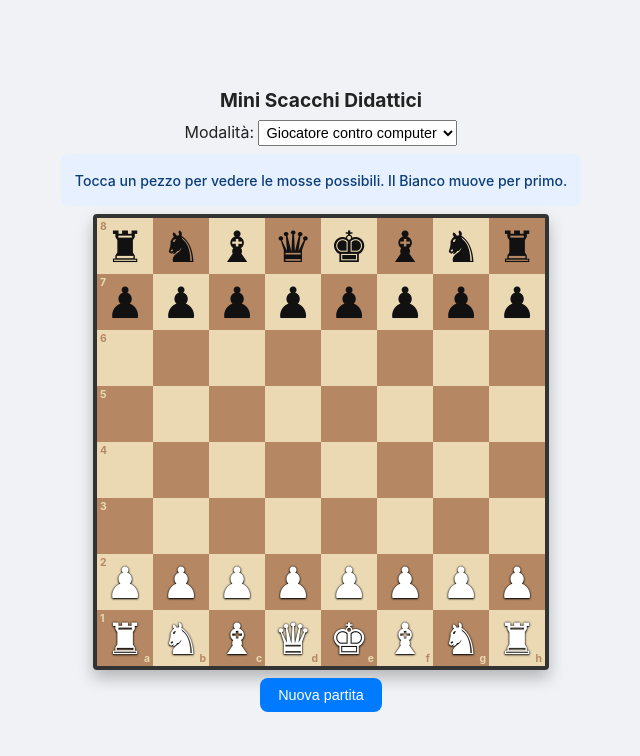
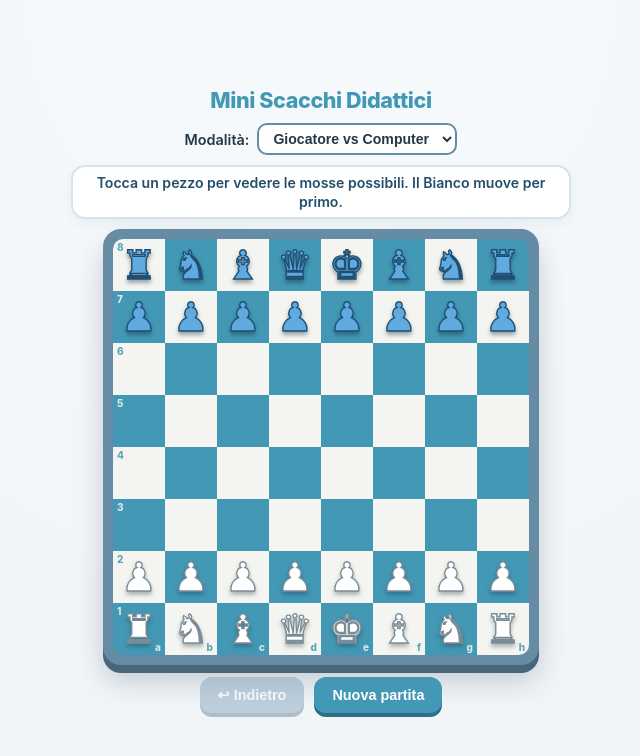
Before and after one commit to giuliatrc-cyber/Mini-scacchi, a plain HTML site: page index.html in a window 1280 px wide. Shown: the whole page, without its empty margins (319-959 px from the left). Drawn offline with Linux system fonts and the light colour scheme.

Commit message:
index.html

```diff
--- a/index.html
+++ b/index.html
@@ -6,47 +6,250 @@
 <title>Mini Scacchi Didattici</title>
 <meta name="color-scheme" content="light dark">
 <style>
-:root{--bg:#f0f2f5;--fg:#222;--card:#e6f0ff;--cardfg:#0b3d7a;--btn:#007aff;--lt:#ebd9b4;--dk:#b58863;
-box-sizing:border-box;padding-top:env(safe-area-inset-top,0px);padding-bottom:env(safe-area-inset-bottom,0px)}
-@media (prefers-color-scheme:dark){:root:not([data-theme="light"]){--bg:#17181c;--fg:#eee;--card:#1f2a3d;--cardfg:#cfe2ff}}
-:root[data-theme="dark"]{--bg:#17181c;--fg:#eee;--card:#1f2a3d;--cardfg:#cfe2ff}
+:root{
+  --bg:#eef3f7;
+  --fg:#233848;
+  --card:#ffffff;
+  --cardfg:#234e6b;
+  --btn:#4298b5;
+  --btn-shadow:#2c6f87;
+  --btn2:#769ab3;
+  --btn2-shadow:#53748a;
+  --lt:#f4f5f0;
+  --dk:#4298b5;
+  --frame:#668ba4;
+  --frame-dark:#46667c;
+  box-sizing:border-box;
+  padding-top:env(safe-area-inset-top,0px);
+  padding-bottom:env(safe-area-inset-bottom,0px);
+}
+@media (prefers-color-scheme:dark){
+  :root:not([data-theme="light"]){
+    --bg:#162029;
+    --fg:#eaf2f8;
+    --card:#20303d;
+    --cardfg:#d8ecf8;
+  }
+}
+:root[data-theme="dark"]{
+  --bg:#162029;
+  --fg:#eaf2f8;
+  --card:#20303d;
+  --cardfg:#d8ecf8;
+}
 html,body{height:100%}
-body{margin:0;background:var(--bg);color:var(--fg);font-family:-apple-system,BlinkMacSystemFont,"Segoe UI",Roboto,Helvetica,Arial,sans-serif;
-display:flex;flex-direction:column;align-items:center;justify-content:center;gap:8px;overflow:hidden}
-h1{font-size:1.2rem;margin:0}
-select{font-size:.9rem;padding:3px}
-#status{width:min(92vw,520px);min-height:3.2rem;display:flex;align-items:center;justify-content:center;text-align:center;
-font-size:.88rem;font-weight:500;padding:4px 10px;background:var(--card);color:var(--cardfg);border-radius:8px;box-sizing:border-box;white-space:pre-line}
-#board{display:grid;grid-template-columns:repeat(8,1fr);grid-template-rows:repeat(8,1fr);
-width:min(94vw,56dvh);height:min(94vw,56dvh);border:4px solid #333;border-radius:4px;box-shadow:0 8px 16px rgba(0,0,0,.25)}
-.sq{position:relative;display:flex;align-items:center;justify-content:center;font-size:min(9vw,5.4dvh);
-cursor:pointer;user-select:none;-webkit-user-select:none;-webkit-tap-highlight-color:transparent}
-.l{background:var(--lt)}.d{background:var(--dk)}
-.sel{background:#f6f669!important}.last{box-shadow:inset 0 0 0 100px rgba(255,235,59,.35)}
+body{
+  margin:0;
+  background:radial-gradient(circle at top, #f7fafc 0%, var(--bg) 100%);
+  color:var(--fg);
+  font-family:"Nunito",-apple-system,BlinkMacSystemFont,"Segoe UI",Roboto,Helvetica,Arial,sans-serif;
+  display:flex;
+  flex-direction:column;
+  align-items:center;
+  justify-content:center;
+  gap:10px;
+  overflow:hidden;
+}
+@media (prefers-color-scheme:dark){
+  body{background:var(--bg);}
+}
+h1{
+  font-size:1.35rem;
+  font-weight:800;
+  letter-spacing:-0.02em;
+  margin:0;
+  color:var(--dk);
+}
+.top-bar{
+  display:flex;
+  align-items:center;
+  gap:8px;
+  font-size:.9rem;
+  font-weight:600;
+}
+select{
+  font-size:.88rem;
+  font-weight:600;
+  padding:5px 10px;
+  border-radius:10px;
+  border:2px solid var(--frame);
+  background:var(--card);
+  color:var(--fg);
+  cursor:pointer;
+  outline:none;
+}
+#status{
+  width:min(92vw,500px);
+  min-height:3.3rem;
+  display:flex;
+  align-items:center;
+  justify-content:center;
+  text-align:center;
+  font-size:.88rem;
+  font-weight:600;
+  line-height:1.35;
+  padding:6px 14px;
+  background:var(--card);
+  color:var(--cardfg);
+  border-radius:14px;
+  border:2px solid rgba(102,139,164,0.25);
+  box-shadow:0 4px 12px rgba(35,56,72,0.06);
+  box-sizing:border-box;
+  white-space:pre-line;
+}
+.board-wrap{
+  padding:10px;
+  background:var(--frame);
+  border-radius:18px;
+  box-shadow:0 8px 0 var(--frame-dark), 0 16px 28px rgba(35,56,72,0.22);
+}
+#board{
+  display:grid;
+  grid-template-columns:repeat(8,1fr);
+  grid-template-rows:repeat(8,1fr);
+  width:min(88vw,52dvh);
+  height:min(88vw,52dvh);
+  border-radius:10px;
+  overflow:hidden;
+}
+.sq{
+  position:relative;
+  display:flex;
+  align-items:center;
+  justify-content:center;
+  font-size:min(8.6vw,5dvh);
+  cursor:pointer;
+  user-select:none;
+  -webkit-user-select:none;
+  -webkit-tap-highlight-color:transparent;
+  transition:filter .12s ease;
+}
+.l{background:var(--lt)}
+.d{background:var(--dk)}
+.sel{background:#ffe66d!important}
+.last{box-shadow:inset 0 0 0 100px rgba(255,230,109,0.42)}
 .chk{background:#ff6b6b!important}
-.w{color:#fff;text-shadow:0 0 2px #000,0 1px 2px #000}.b{color:#111}
-.dot::after{content:"";position:absolute;width:28%;height:28%;border-radius:50%;background:rgba(0,0,0,.25)}
-.cap::after{width:88%;height:88%;background:none;border:4px solid rgba(0,0,0,.3);box-sizing:border-box}
-.co{position:absolute;font-size:min(2.2vw,1.3dvh);font-weight:700;pointer-events:none}
-.co.r{top:2px;left:3px}.co.f{bottom:1px;right:3px}
-.l .co{color:var(--dk)}.d .co{color:var(--lt)}
-button{padding:9px 18px;font-size:.9rem;background:var(--btn);color:#fff;border:0;border-radius:8px;cursor:pointer}
-button:active{opacity:.8}
-#promo{display:none;gap:8px}
-#promo button{font-size:1.8rem;padding:2px 14px;background:#fff;color:#111}
+
+/* Pezzi stile pop/3D ispirati al set azzurro e bianco */
+.piece{
+  display:inline-block;
+  line-height:1;
+  transition:transform .12s ease;
+}
+.sq:hover .piece{transform:translateY(-2px)}
+.w{
+  color:#ffffff;
+  -webkit-text-stroke:1.4px #7b8c98;
+  filter:drop-shadow(0 3px 2px rgba(30,50,65,0.35));
+}
+.b{
+  color:#60aae0;
+  -webkit-text-stroke:1.4px #1f4f73;
+  filter:drop-shadow(0 3px 2px rgba(15,35,50,0.42));
+}
+
+.dot::after{
+  content:"";
+  position:absolute;
+  width:28%;
+  height:28%;
+  border-radius:50%;
+  background:rgba(255,255,255,0.65);
+  box-shadow:0 2px 4px rgba(0,0,0,0.2);
+}
+.l.dot::after{background:rgba(66,152,181,0.45)}
+.cap::after{
+  content:"";
+  position:absolute;
+  width:84%;
+  height:84%;
+  border-radius:50%;
+  background:none;
+  border:3.5px solid rgba(255,230,109,0.9);
+  box-shadow:0 0 6px rgba(0,0,0,0.2);
+  box-sizing:border-box;
+}
+.co{
+  position:absolute;
+  font-size:min(2.1vw,1.25dvh);
+  font-weight:800;
+  pointer-events:none;
+  opacity:.85;
+}
+.co.r{top:2px;left:4px}
+.co.f{bottom:2px;right:4px}
+.l .co{color:var(--dk)}
+.d .co{color:var(--lt)}
+
+.controls{
+  display:flex;
+  gap:10px;
+  align-items:center;
+  margin-top:2px;
+}
+button{
+  padding:10px 18px;
+  font-size:.9rem;
+  font-weight:700;
+  background:var(--btn);
+  color:#fff;
+  border:0;
+  border-radius:12px;
+  box-shadow:0 4px 0 var(--btn-shadow);
+  cursor:pointer;
+  transition:transform .08s ease, box-shadow .08s ease, opacity .15s ease;
+}
+button:active:not(:disabled){
+  transform:translateY(3px);
+  box-shadow:0 1px 0 var(--btn-shadow);
+}
+button.secondary{
+  background:var(--btn2);
+  box-shadow:0 4px 0 var(--btn2-shadow);
+}
+button.secondary:active:not(:disabled){
+  box-shadow:0 1px 0 var(--btn2-shadow);
+}
+button:disabled{
+  opacity:.42;
+  cursor:not-allowed;
+  transform:none;
+}
+#promo{
+  display:none;
+  gap:8px;
+  background:var(--card);
+  padding:6px 10px;
+  border-radius:14px;
+  box-shadow:0 6px 16px rgba(0,0,0,0.18);
+}
+#promo button{
+  font-size:1.7rem;
+  padding:4px 12px;
+  background:var(--lt);
+  color:#233848;
+  box-shadow:0 3px 0 #c5ccd1;
+}
 </style>
 </head>
 <body>
 <h1>Mini Scacchi Didattici</h1>
-<label>Modalità:
-<select id="mode" onchange="resetGame()">
-<option value="pvp">Giocatore contro giocatore</option>
-<option value="pvc" selected>Giocatore contro computer</option>
-</select></label>
+<div class="top-bar">
+  <label for="mode">Modalità:</label>
+  <select id="mode" onchange="resetGame()">
+    <option value="pvp">Giocatore vs Giocatore</option>
+    <option value="pvc" selected>Giocatore vs Computer</option>
+  </select>
+</div>
 <div id="status"></div>
-<div id="board"></div>
+<div class="board-wrap">
+  <div id="board"></div>
+</div>
 <div id="promo"></div>
-<button onclick="resetGame()">Nuova partita</button>
+<div class="controls">
+  <button id="undoBtn" class="secondary" onclick="undoMove()" disabled>↩ Indietro</button>
+  <button onclick="resetGame()">Nuova partita</button>
+</div>
 
 <script>
 const G={r:'♜',n:'♞',b:'♝',q:'♛',k:'♚',p:'♟'};
@@ -82,12 +285,12 @@ const BOOK={
 "g1f3 d7d5 g2g3":["g8f6","Il Bianco prepara il fianchetto (Réti): il Nero sviluppa senza fretta."]
 };
 
-let board,turn,sel,last,over,busy,hist,legalSel;
+let board,turn,sel,last,over,checkmate,busy,hist,legalSel,states,aiTimer;
 
 function col(p){return p===p.toUpperCase()?'W':'B'}
 function inB(r,c){return r>=0&&r<8&&c>=0&&c<8}
 function sqName(r,c){return FILES[c]+(8-r)}
-function copy(b){const n=b.map(x=>x.slice());n.cr={...b.cr};n.ep=b.ep;return n}
+function copy(b){const n=b.map(x=>x.slice());n.cr={...b.cr};n.ep=b.ep?[...b.ep]:null;return n}
 
 function attacked(b,r,c,by){
   const P=by==='W'?'P':'p',N=by==='W'?'N':'n',K=by==='W'?'K':'k',
@@ -175,6 +378,51 @@ function bestMove(){
 
 function setStatus(t){document.getElementById('status').textContent=t}
 
+function saveState(){
+  states.push({
+    board:copy(board),
+    turn:turn,
+    last:last?[...last]:null,
+    hist:[...hist]
+  });
+}
+
+function updateUndoBtn(){
+  const btn=document.getElementById('undoBtn');
+  // Sempre possibile finché ci sono mosse nello storico, tranne in caso di scacco matto
+  btn.disabled = checkmate || states.length <= 1;
+}
+
+function undoMove(){
+  if(checkmate || states.length <= 1) return;
+  if(aiTimer){clearTimeout(aiTimer);aiTimer=null;}
+  document.getElementById('promo').style.display='none';
+
+  const mode=document.getElementById('mode').value;
+  // Contro il computer, se tocca al Bianco annulliamo 2 mezze mosse (risposta AI + mossa giocatore).
+  // Se il computer stava ancora pensando (turno Nero), annulliamo solo la mossa appena fatta dal giocatore.
+  let steps = (mode==='pvc' && turn==='W' && states.length > 2) ? 2 : 1;
+  while(steps > 0 && states.length > 1){
+    states.pop();
+    steps--;
+  }
+
+  const prev = states[states.length - 1];
+  board = copy(prev.board);
+  turn = prev.turn;
+  last = prev.last ? [...prev.last] : null;
+  hist = [...prev.hist];
+  sel = null;
+  legalSel = [];
+  over = false;
+  checkmate = false;
+  busy = false;
+
+  setStatus('Mossa annullata. ' + turnText());
+  render();
+  updateUndoBtn();
+}
+
 function render(){
   const el=document.getElementById('board');let h='';
   const ck=!over&&inCheck(board,turn)?kingPos(board,turn):null;
@@ -187,7 +435,7 @@ function render(){
     const p=board[r][c];
     h+=`<div class="${cls}" data-r="${r}" data-c="${c}">`+
       (c===0?`<span class="co r">${8-r}</span>`:'')+(r===7?`<span class="co f">${FILES[c]}</span>`:'')+
-      (p?`<span class="${col(p)==='W'?'w':'b'}">${G[p.toLowerCase()]}\uFE0E</span>`:'')+`</div>`;
+      (p?`<span class="piece ${col(p)==='W'?'w':'b'}">${G[p.toLowerCase()]}\uFE0E</span>`:'')+`</div>`;
   }
   el.innerHTML=h;
 }
@@ -198,12 +446,21 @@ function turnText(){
 }
 function afterMove(note){
   turn=turn==='W'?'B':'W';
+  saveState();
   const ms=allMoves(board,turn);
-  if(!ms.length){over=true;
-    if(inCheck(board,turn))setStatus(`Scacco matto! Vince il ${turn==='W'?'Nero':'Bianco'}.`);
-    else setStatus('Stallo: nessuna mossa legale e il re non è sotto scacco. Patta.');
-  }else setStatus((note?note+'\n':'')+turnText());
+  if(!ms.length){
+    over=true;
+    if(inCheck(board,turn)){
+      checkmate=true;
+      setStatus(`Scacco matto! Vince il ${turn==='W'?'Nero':'Bianco'}.`);
+    } else {
+      setStatus('Stallo: nessuna mossa legale e il re non è sotto scacco. Patta.');
+    }
+  } else {
+    setStatus((note?note+'\n':'')+turnText());
+  }
   render();
+  updateUndoBtn();
 }
 
 function doPlayerMove(fr,fc,r,c,promo){
@@ -212,7 +469,11 @@ function doPlayerMove(fr,fc,r,c,promo){
   hist.push(sqName(fr,fc)+sqName(r,c));last=[fr,fc,r,c];
   sel=null;legalSel=[];busy=false;
   afterMove('');
-  if(!over&&mode==='pvc'){busy=true;setStatus('Il computer sta pensando…');setTimeout(computerMove,600)}
+  if(!over&&mode==='pvc'){
+    busy=true;
+    setStatus('Il computer sta pensando…');
+    aiTimer=setTimeout(computerMove,550);
+  }
 }
 function askPromo(fr,fc,r,c){
   busy=true;const el=document.getElementById('promo');
@@ -242,6 +503,7 @@ function clickSq(r,c){
 }
 
 function computerMove(){
+  aiTimer=null;
   let m=null,note='';
   const key=hist.join(' '),bk=BOOK[key];
   if(bk){const f=[8-bk[0][1],FILES.indexOf(bk[0][0]),8-bk[0][3],FILES.indexOf(bk[0][2])];
@@ -253,13 +515,17 @@ function computerMove(){
 }
 
 function resetGame(){
+  if(aiTimer){clearTimeout(aiTimer);aiTimer=null;}
   board=[['r','n','b','q','k','b','n','r'],['p','p','p','p','p','p','p','p'],Array(8).fill(''),Array(8).fill(''),
     Array(8).fill(''),Array(8).fill(''),['P','P','P','P','P','P','P','P'],['R','N','B','Q','K','B','N','R']];
   board.cr={WK:true,WQ:true,BK:true,BQ:true};board.ep=null;
   document.getElementById('promo').style.display='none';
-  turn='W';sel=null;last=null;over=false;busy=false;hist=[];legalSel=[];
+  turn='W';sel=null;last=null;over=false;checkmate=false;busy=false;hist=[];legalSel=[];
+  states=[];
+  saveState();
   setStatus('Tocca un pezzo per vedere le mosse possibili. Il Bianco muove per primo.');
   render();
+  updateUndoBtn();
 }
 document.getElementById('board').addEventListener('click',e=>{
   const s=e.target.closest('.sq');if(s)clickSq(+s.dataset.r,+s.dataset.c)});
```
